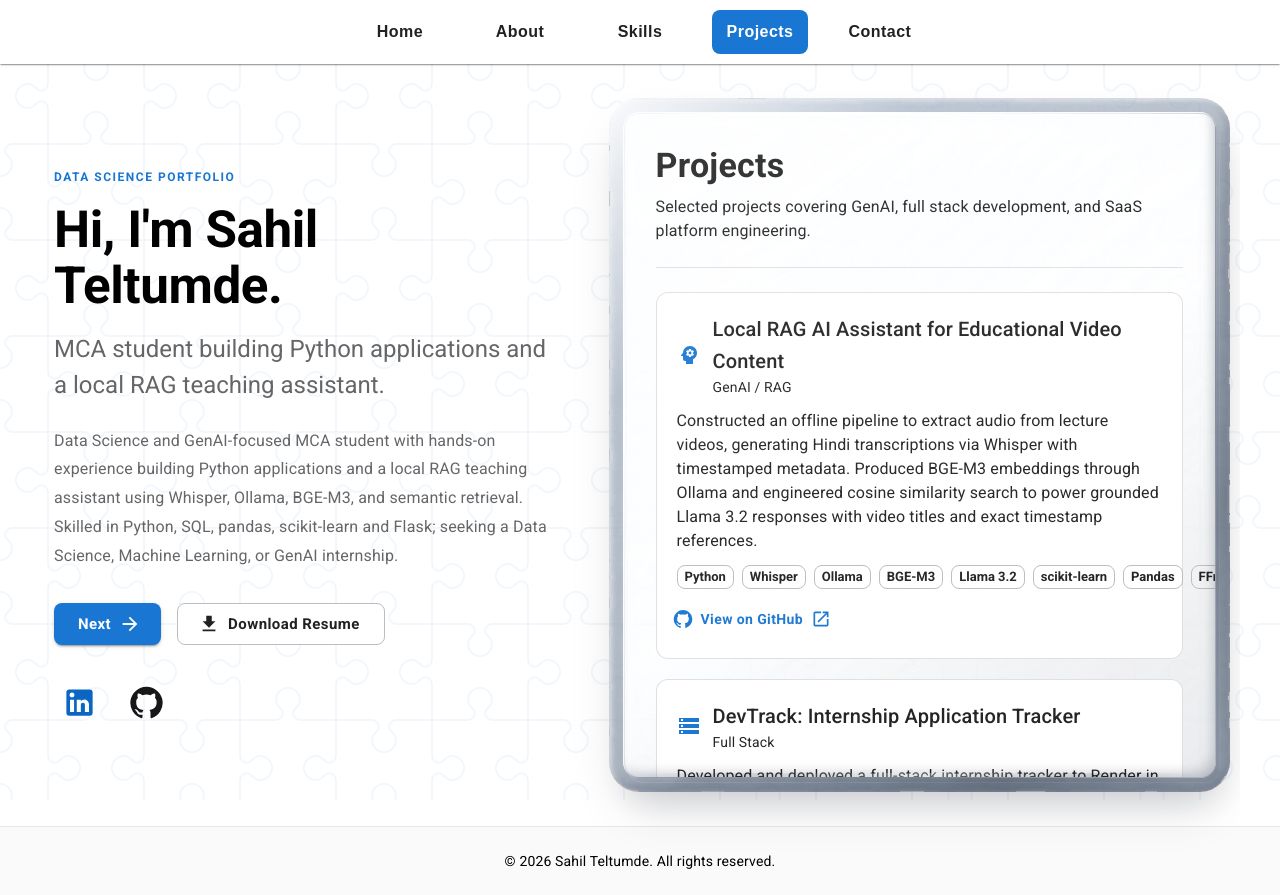
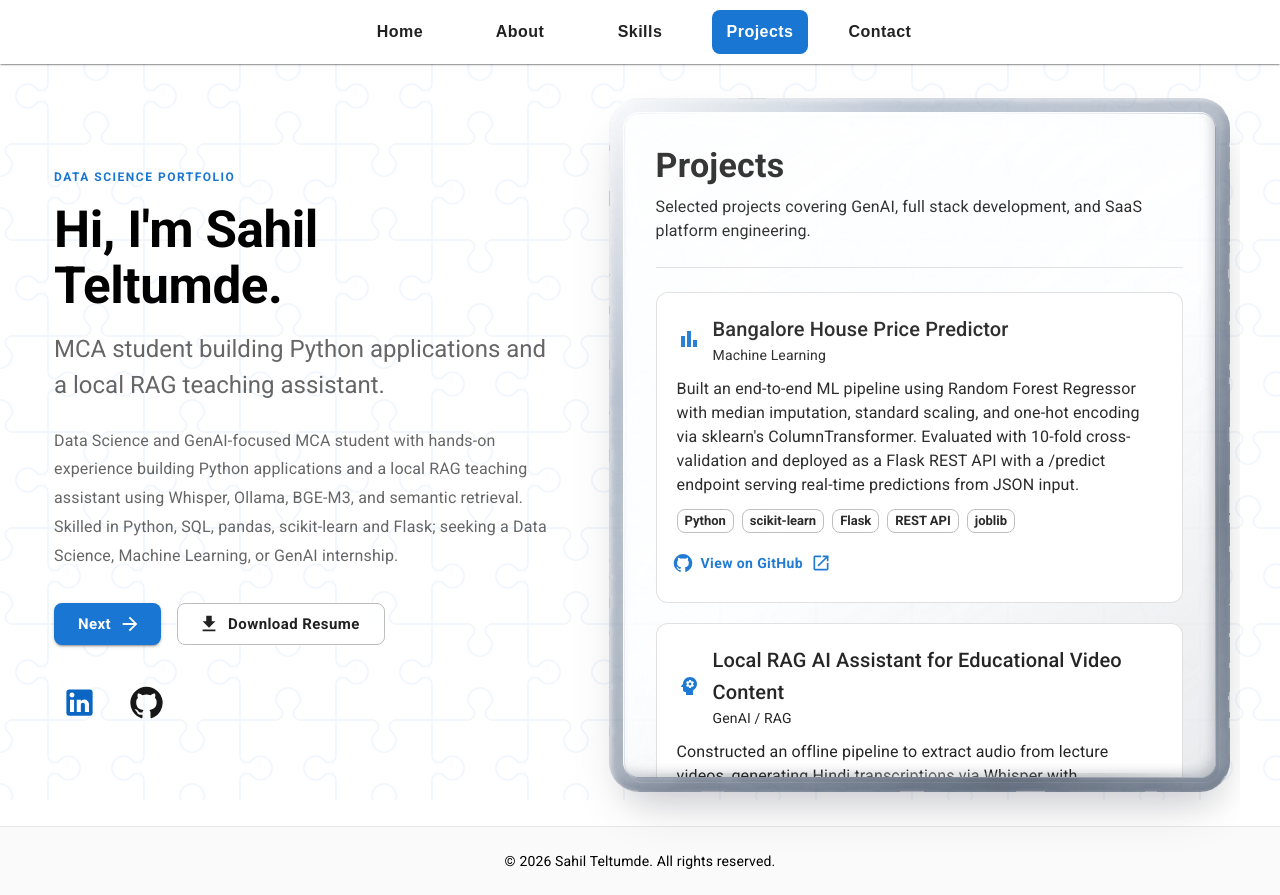
Before and after one commit to Sahil-1727/portfolio, a React (Vite) app: page / in a window 1280 px wide. Both pictures are taken after a click on the button "Projects". Built offline with nearby package versions, Linux system fonts and the light colour scheme.

Commit message:
add bangalore house price predictor project

```diff
--- a/src/components/ProjectsCard.tsx
+++ b/src/components/ProjectsCard.tsx
@@ -13,16 +13,18 @@ import GitHubIcon from "@mui/icons-material/GitHub";
 import LaunchIcon from "@mui/icons-material/Launch";
 import PsychologyIcon from "@mui/icons-material/Psychology";
 import StorageIcon from "@mui/icons-material/Storage";
-import QueueIcon from "@mui/icons-material/Queue";
+import HomeIcon from "@mui/icons-material/Home";
+import BarChartIcon from "@mui/icons-material/BarChart";
 import LiquidGlassCard from "./LiquidGlassCard";
 import profile from "../content/profile";
 import uiText from "../content/uiText";
 import type { ProjectId } from "../content/types";
 
 const projectIcons = {
+  housePricePredictor: <BarChartIcon />,
   ragAssistant: <PsychologyIcon />,
   devtrack: <StorageIcon />,
-  queueSystem: <QueueIcon />,
+  queueSystem: <HomeIcon />,
 } satisfies Record<ProjectId, ReactNode>;
 
 function ProjectsCard() {
--- a/src/content/profile.ts
+++ b/src/content/profile.ts
@@ -107,21 +107,21 @@ const profile: PortfolioProfile = {
   ],
   projects: [
     {
+      id: "housePricePredictor",
+      title: "Bangalore House Price Predictor",
+      type: "Machine Learning",
+      description:
+        "Built an end-to-end ML pipeline using Random Forest Regressor with median imputation, standard scaling, and one-hot encoding via sklearn's ColumnTransformer. Evaluated with 10-fold cross-validation and deployed as a Flask REST API with a /predict endpoint serving real-time predictions from JSON input.",
+      tech: ["Python", "scikit-learn", "Flask", "REST API", "joblib"],
+      link: "https://github.com/Sahil-1727/bangalore-house-price-predictor",
+    },
+    {
       id: "ragAssistant",
       title: "Local RAG AI Assistant for Educational Video Content",
       type: "GenAI / RAG",
       description:
         "Constructed an offline pipeline to extract audio from lecture videos, generating Hindi transcriptions via Whisper with timestamped metadata. Produced BGE-M3 embeddings through Ollama and engineered cosine similarity search to power grounded Llama 3.2 responses with video titles and exact timestamp references.",
-      tech: [
-        "Python",
-        "Whisper",
-        "Ollama",
-        "BGE-M3",
-        "Llama 3.2",
-        "scikit-learn",
-        "Pandas",
-        "FFmpeg",
-      ],
+      tech: ["Python", "Whisper", "Ollama", "BGE-M3", "Llama 3.2", "scikit-learn", "Pandas", "FFmpeg"],
       link: "https://github.com/Sahil-1727/Rag-Based-AI-Teaching-Assistant",
     },
     {
--- a/src/content/types.ts
+++ b/src/content/types.ts
@@ -9,7 +9,8 @@ export type SkillGroupId =
 export type ProjectId =
   | "ragAssistant"
   | "devtrack"
-  | "queueSystem";
+  | "queueSystem"
+  | "housePricePredictor";
 
 export type SocialLinkId = "linkedin" | "github";
 
```
